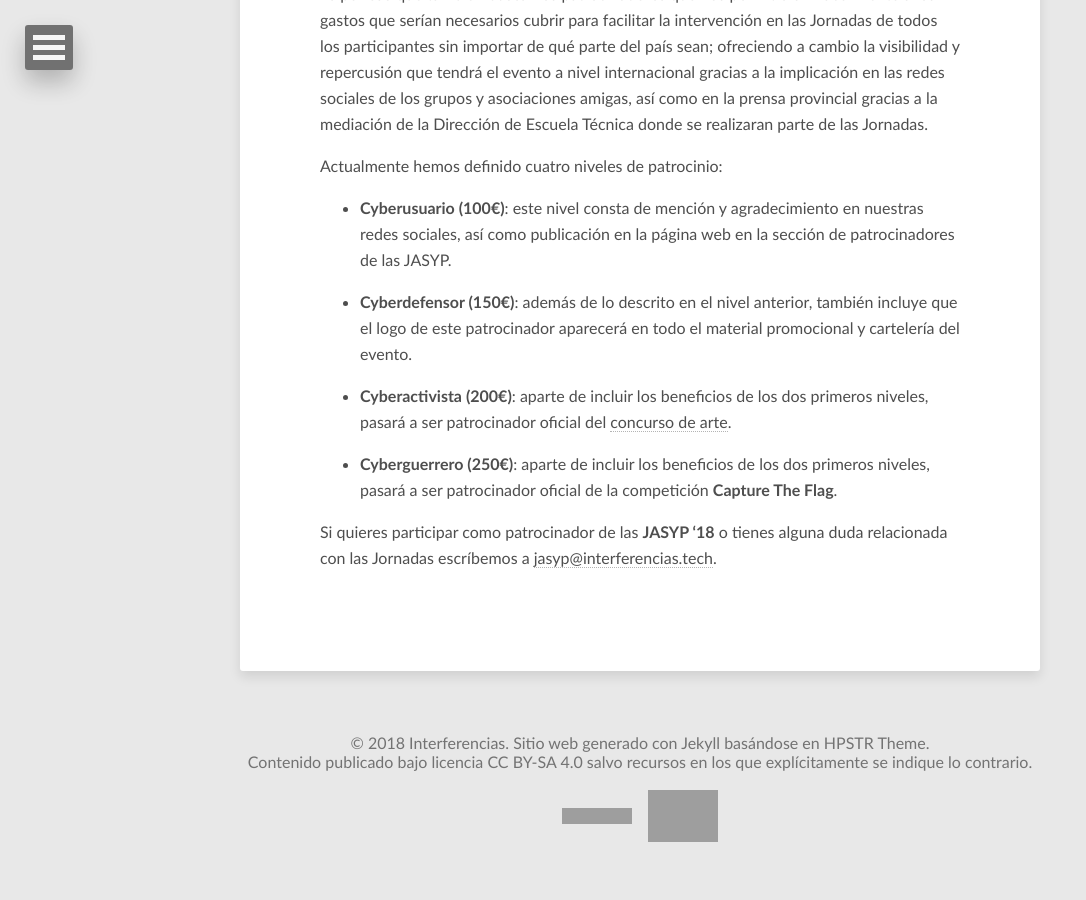
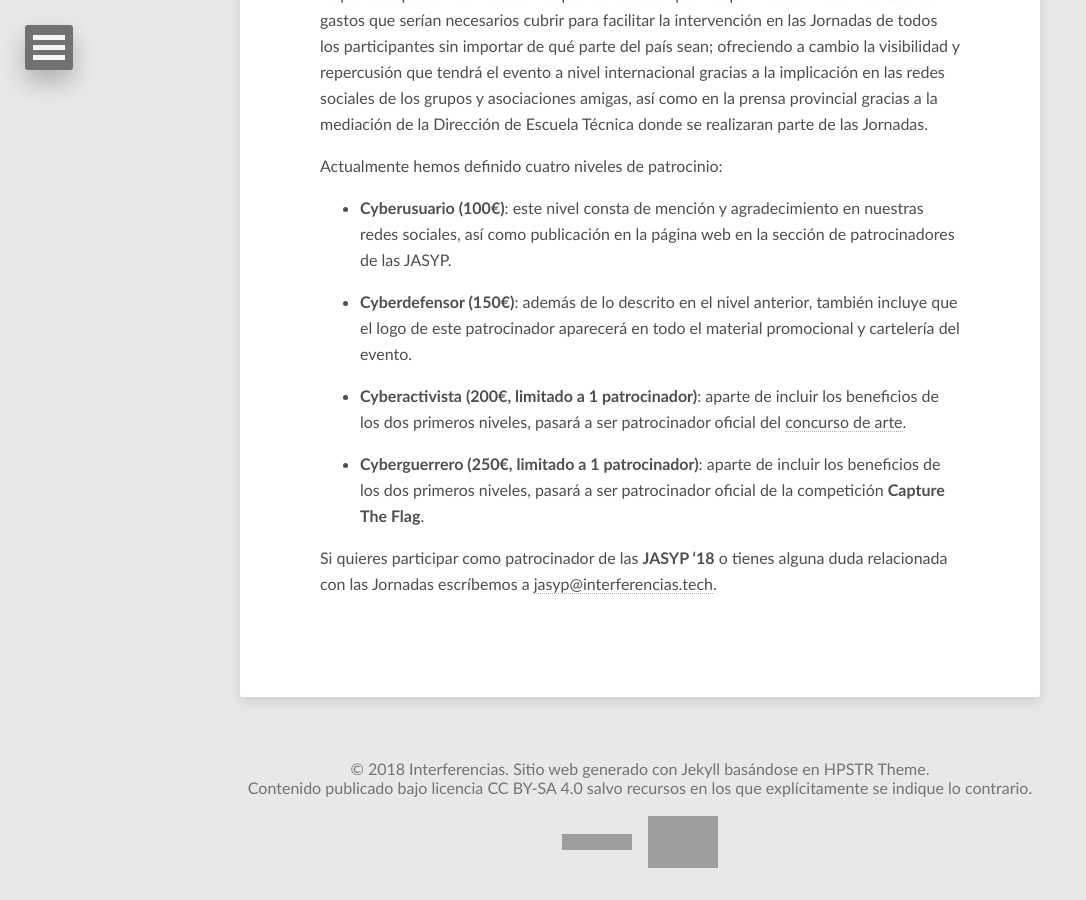
Before and after one commit to Interferencias/interferencias.github.io, a Jekyll site: the page built from _pages/jasyp/patrocinio.md, in a window 1280 px wide and 900 px high, scrolled down 1423 px. Shown: the whole window, without its empty margins (0-1086 px from the left). Built offline with Jekyll 4.4.1, drawn with Linux system fonts in a browser that asks for light colours; nearby versions of some CDN libraries; before the commit the page ends 2297 px from its top, so only the background shows below that; grey boxes are pictures that could not be loaded.

Commit message:
Añade aclaración patrocinio

```diff
--- a/_pages/jasyp/patrocinio.md
+++ b/_pages/jasyp/patrocinio.md
@@ -27,8 +27,8 @@
 
 - **Cyberdefensor (150€)**: además de lo descrito en el nivel anterior, también incluye que el logo de este patrocinador aparecerá en todo el material promocional y cartelería del evento.
 
-- **Cyberactivista (200€)**: aparte de incluir los beneficios de los dos primeros niveles, pasará a ser patrocinador oficial del [concurso de arte]({{ site.url }}/jasyp/concurso/).
+- **Cyberactivista (200€, limitado a 1 patrocinador)**: aparte de incluir los beneficios de los dos primeros niveles, pasará a ser patrocinador oficial del [concurso de arte]({{ site.url }}/jasyp/concurso/).
 
-- **Cyberguerrero (250€)**: aparte de incluir los beneficios de los dos primeros niveles, pasará a ser patrocinador oficial de la competición **Capture The Flag**.
+- **Cyberguerrero (250€, limitado a 1 patrocinador)**: aparte de incluir los beneficios de los dos primeros niveles, pasará a ser patrocinador oficial de la competición **Capture The Flag**.
 
 Si quieres participar como patrocinador de las **JASYP '18** o tienes alguna duda relacionada con las Jornadas escríbemos a [jasyp@interferencias.tech](mailto:[jasyp@interferencias.tech]).
```
